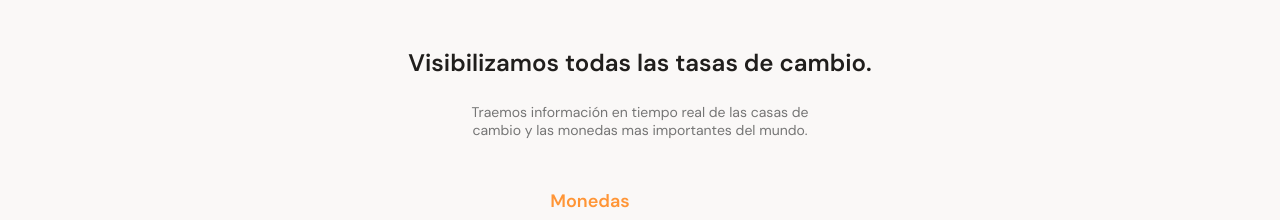
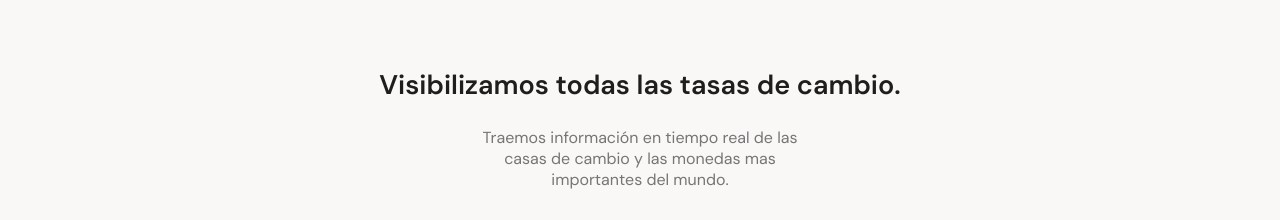
Before and after one commit to F20ShadowCode/Batatabit, a plain HTML site: page index.html in a window 1280 px wide. Shown: the part 723-943 px from the top of the page. Drawn offline with nearby package versions, Linux system fonts and the light colour scheme.

Commit message:
v1 estable

```diff
--- a/style/style.css
+++ b/style/style.css
@@ -97,7 +97,7 @@ body {
 .header__btnPlanes img {
   width: 1.5rem;
 }
-
+/********************************************/
 /*Seccion de bitcoins*/
 
 .bitcoins {
@@ -111,7 +111,7 @@ body {
   width: 23rem;
   height: 23rem;
   margin: 0 auto;
-  margin-bottom: 5rem;
+  margin-bottom: 7rem;
 }
 
 .bitcoins__logo__img {
@@ -134,7 +134,7 @@ body {
   color: var(--gray-text);
   margin: 0 auto;
 }
-
+/********************************************/
 /*contenedor de graficos*/
 .bitcoins__contentCoins {
   width: 100%;
@@ -145,7 +145,7 @@ body {
   overflow: hidden;
 }
 
-/*grafico de comañias*/
+/*gráfico de compañías*/
 .coins {
   width: 27rem;
   height: 25rem;
--- a/style/tablet.css
+++ b/style/tablet.css
@@ -22,3 +22,12 @@
   width: 25rem;
   height: 25rem;
 }
+
+.bitcoins__info__title {
+  font-size: 2.7rem;
+}
+
+.bitcoins__info__paragraph {
+  max-width: 360px;
+  font-size: var(--font-smd);
+}
```
